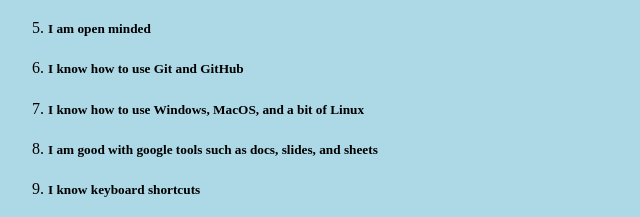
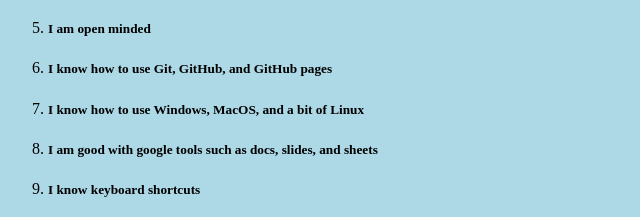
Before and after one commit to rsaks29/rsaks29.github.io, a plain HTML site: page WhyYouShouldHireMe.html in a window 1280 px wide. Shown: the part 222-439 px from the top of the page, 0-640 px from the left. Drawn offline with Linux system fonts and the light colour scheme.

Commit message:
Updated
new skill acquired

```diff
--- a/WhyYouShouldHireMe.html
+++ b/WhyYouShouldHireMe.html
@@ -26,7 +26,7 @@
     <h5>I am open minded</h5>
   </li>
   <li>
-    <h5>I know how to use Git and GitHub</h5>
+    <h5>I know how to use Git, GitHub, and GitHub pages</h5>
   </li>
   <li>
     <h5>I know how to use Windows, MacOS, and a bit of Linux</h5>
```
